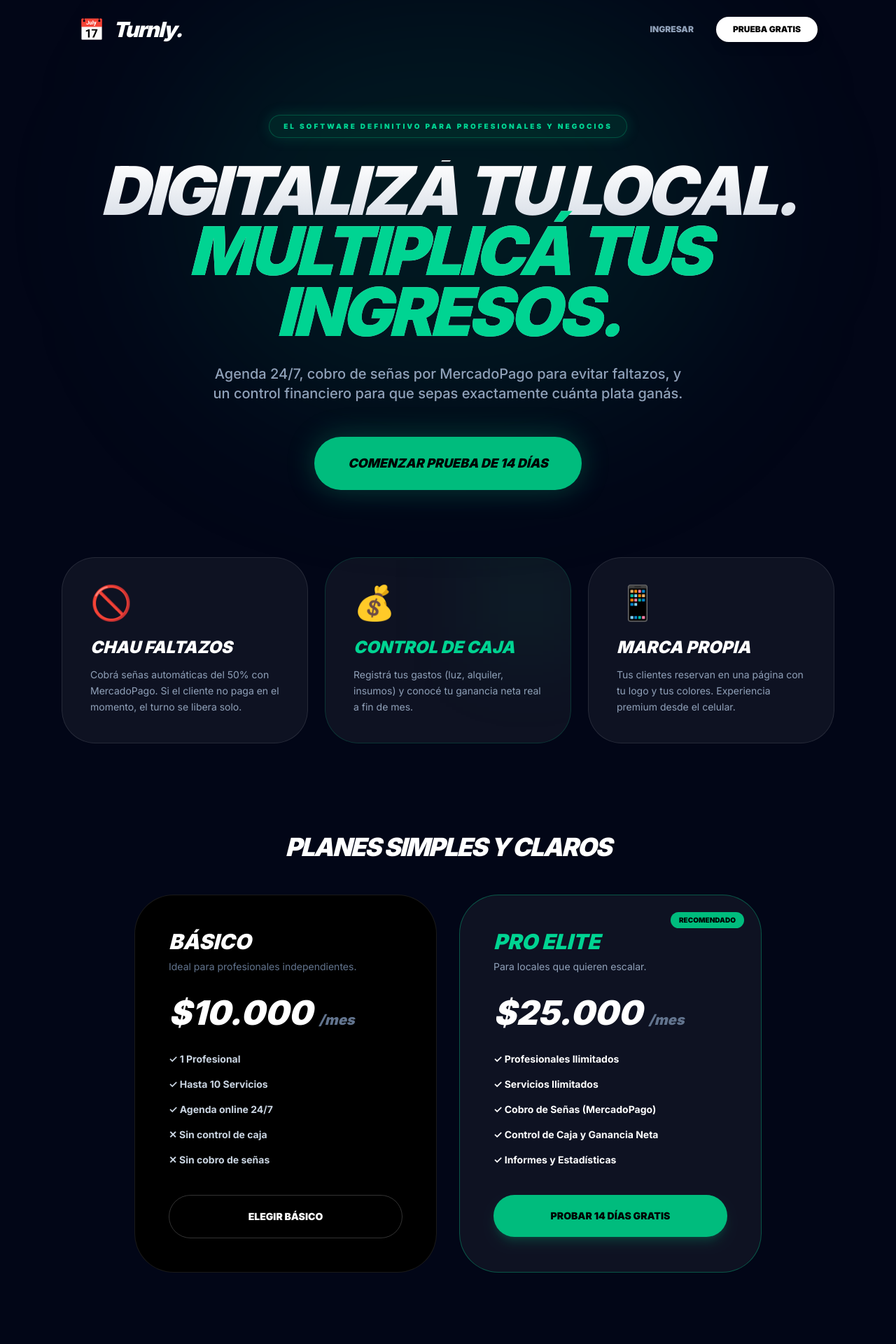
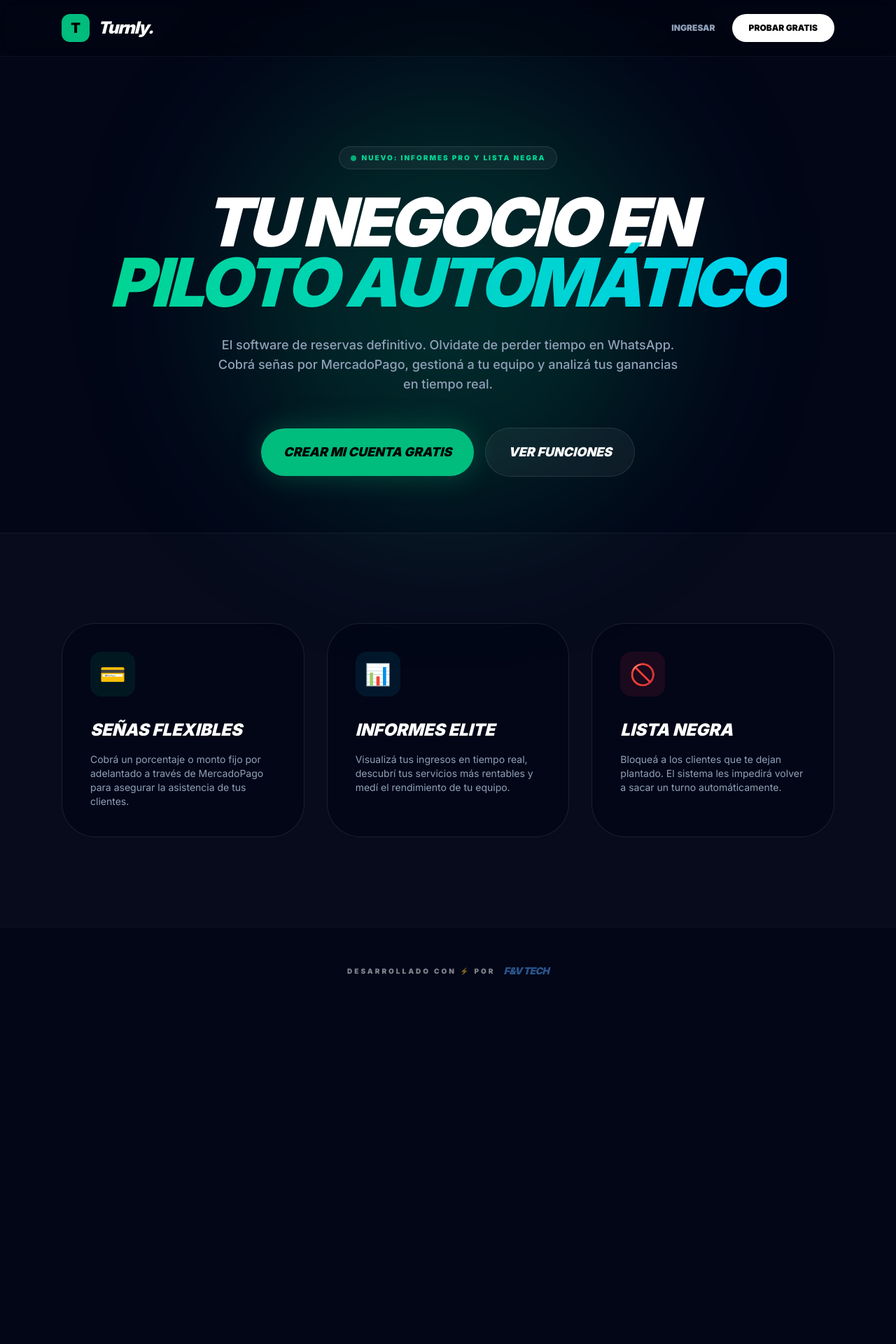
Before and after one commit to Vale-G/turnos-saas, a Next.js app: page / in a window 1280 px wide. Shown: the top 1920 px of the page at 70% size. After the commit the page ends 1445 px from the top, so only its background shows below. Built offline with nearby package versions, Linux system fonts and the light colour scheme; no server answers; the database is empty.

Commit message:
refactor: limpiar getnegocio para soportar roles de staff y actualizar landing page comercial con F&V TECH

```diff
--- a/app/page.tsx
+++ b/app/page.tsx
@@ -1,133 +1,83 @@
 'use client'
-import { useRouter } from 'next/navigation'
-import { useEffect, useState } from 'react'
-import { supabase } from '@/lib/supabase'
+import Link from 'next/link'
 
-export default function LandingComercial() {
-  const router = useRouter()
-  const [config, setConfig] = useState({ precio_basico: 10000, precio_pro: 25000, dias_trial: 14 })
-
-  useEffect(() => {
-    async function loadConfig() {
-      const { data } = await supabase.from('config').select('*')
-      if (data) {
-        const configMap: any = {}
-        data.forEach(r => configMap[r.clave] = Number(r.valor))
-        setConfig({
-          precio_basico: configMap.precio_basico || 10000,
-          precio_pro: configMap.precio_pro || 25000,
-          dias_trial: configMap.dias_trial || 14
-        })
-      }
-    }
-    loadConfig()
-  }, [])
-
+export default function LandingPage() {
   return (
-    <div className="min-h-screen bg-[#020617] text-white selection:bg-emerald-500/30 overflow-hidden font-sans">
-      <div className="absolute top-0 left-1/2 -translate-x-1/2 w-[800px] h-[600px] bg-emerald-500/10 blur-[120px] rounded-full pointer-events-none" />
-
-      {/* NAV RESTAURADA: Vuelve el almanaque y el Turnly gigante */}
-      <nav className="relative z-10 flex items-center justify-between p-6 md:px-12 max-w-6xl mx-auto">
-        <div className="flex items-center gap-3">
-          <span className="text-2xl md:text-3xl">📅</span>
-          <span className="font-black italic text-2xl md:text-3xl tracking-tighter">Turnly.</span>
-        </div>
-        <div className="flex gap-4">
-          <button onClick={() => router.push('/login')} className="text-xs font-black uppercase text-slate-400 hover:text-white transition-colors px-4 py-2">Ingresar</button>
-          <button onClick={() => router.push('/registro-negocio')} className="text-xs font-black uppercase bg-white text-black px-6 py-2.5 rounded-full hover:bg-emerald-400 transition-all shadow-lg active:scale-95 hidden md:block">Prueba Gratis</button>
+    <div className="min-h-screen bg-[#020617] text-white font-sans selection:bg-emerald-500/30">
+      {/* Navegación */}
+      <nav className="border-b border-white/5 bg-black/20 backdrop-blur-md sticky top-0 z-50">
+        <div className="max-w-6xl mx-auto px-6 h-20 flex items-center justify-between">
+          <div className="flex items-center gap-3">
+            <div className="w-10 h-10 bg-emerald-500 rounded-xl flex items-center justify-center font-black text-black text-xl">T</div>
+            <span className="font-black italic text-2xl tracking-tighter">Turnly.</span>
+          </div>
+          <div className="flex items-center gap-6">
+            <Link href="/login" className="text-xs font-black uppercase text-slate-400 hover:text-white transition-colors">Ingresar</Link>
+            <Link href="/login" className="bg-white text-black px-6 py-3 rounded-full text-xs font-black uppercase hover:scale-105 transition-transform">Probar Gratis</Link>
+          </div>
         </div>
       </nav>
 
-      <main className="relative z-10 max-w-6xl mx-auto px-6 pt-20 pb-32 text-center">
-        <div className="inline-block border border-emerald-500/30 bg-emerald-500/10 text-emerald-400 text-[10px] font-black uppercase tracking-[0.3em] px-5 py-2 rounded-full mb-8 shadow-[0_0_20px_rgba(16,185,129,0.2)]">
-          El Software Definitivo para Profesionales y Negocios
+      {/* Hero Section */}
+      <main className="max-w-6xl mx-auto px-6 pt-32 pb-20 text-center relative">
+        <div className="absolute top-1/2 left-1/2 -translate-x-1/2 -translate-y-1/2 w-[600px] h-[600px] bg-emerald-500/20 blur-[120px] rounded-full pointer-events-none" />
+
+        <div className="inline-flex items-center gap-2 bg-white/5 border border-white/10 rounded-full px-4 py-2 mb-8 relative z-10">
+          <span className="w-2 h-2 rounded-full bg-emerald-500 animate-pulse" />
+          <span className="text-[10px] font-black uppercase tracking-[0.2em] text-emerald-400">Nuevo: Informes PRO y Lista Negra</span>
         </div>
 
-        <h1 className="text-5xl md:text-8xl font-black uppercase italic tracking-tighter leading-[0.9] mb-8 text-transparent bg-clip-text bg-gradient-to-b from-white to-slate-400">
-          Digitalizá tu local. <br /> <span className="text-emerald-400">Multiplicá tus ingresos.</span>
+        <h1 className="text-6xl md:text-8xl font-black uppercase italic tracking-tighter leading-[0.9] mb-8 relative z-10">
+          Tu negocio en <br/>
+          <span className="text-transparent bg-clip-text bg-gradient-to-r from-emerald-400 to-cyan-400">Piloto Automático</span>
         </h1>
 
-        <p className="text-slate-400 max-w-2xl mx-auto text-lg md:text-xl font-medium mb-12">
-          Agenda 24/7, cobro de señas por MercadoPago para evitar faltazos, y un control financiero para que sepas exactamente cuánta plata ganás.
+        <p className="text-lg text-slate-400 max-w-2xl mx-auto mb-12 relative z-10 font-medium">
+          El software de reservas definitivo. Olvidate de perder tiempo en WhatsApp. Cobrá señas por MercadoPago, gestioná a tu equipo y analizá tus ganancias en tiempo real.
         </p>
 
-        <div className="flex flex-col sm:flex-row justify-center gap-4 mb-24">
-          <button onClick={() => router.push('/registro-negocio')} className="bg-emerald-500 text-black font-black uppercase italic text-lg px-12 py-6 rounded-[2.5rem] hover:bg-emerald-400 transition-all shadow-[0_0_40px_rgba(16,185,129,0.3)] hover:scale-105 active:scale-95">
-            Comenzar Prueba de {config.dias_trial} Días
-          </button>
-        </div>
-
-        <div className="grid grid-cols-1 md:grid-cols-3 gap-6 text-left mb-32">
-          <div className="bg-white/5 border border-white/10 p-10 rounded-[3rem] hover:border-white/20 transition-all hover:-translate-y-2">
-            <div className="text-5xl mb-6">🚫</div>
-            <h3 className="text-2xl font-black italic uppercase mb-3 text-white">Chau Faltazos</h3>
-            <p className="text-slate-400 text-sm leading-relaxed">Cobrá señas automáticas del 50% con MercadoPago. Si el cliente no paga en el momento, el turno se libera solo.</p>
-          </div>
-          <div className="bg-white/5 border border-emerald-500/20 p-10 rounded-[3rem] hover:border-emerald-500/40 transition-all hover:-translate-y-2 relative overflow-hidden">
-            <div className="absolute top-0 right-0 w-32 h-32 bg-emerald-500/10 blur-3xl" />
-            <div className="text-5xl mb-6">💰</div>
-            <h3 className="text-2xl font-black italic uppercase mb-3 text-emerald-400">Control de Caja</h3>
-            <p className="text-slate-400 text-sm leading-relaxed">Registrá tus gastos (luz, alquiler, insumos) y conocé tu ganancia neta real a fin de mes.</p>
-          </div>
-          <div className="bg-white/5 border border-white/10 p-10 rounded-[3rem] hover:border-white/20 transition-all hover:-translate-y-2">
-            <div className="text-5xl mb-6">📱</div>
-            <h3 className="text-2xl font-black italic uppercase mb-3 text-white">Marca Propia</h3>
-            <p className="text-slate-400 text-sm leading-relaxed">Tus clientes reservan en una página con tu logo y tus colores. Experiencia premium desde el celular.</p>
-          </div>
-        </div>
-
-        <div className="max-w-4xl mx-auto">
-          <h2 className="text-4xl font-black uppercase italic tracking-tighter mb-12">Planes Simples y Claros</h2>
-          <div className="grid grid-cols-1 md:grid-cols-2 gap-8 text-left">
-            <div className="bg-black border border-white/10 p-12 rounded-[3.5rem]">
-              <h3 className="text-3xl font-black italic uppercase mb-2">Básico</h3>
-              <p className="text-slate-500 text-sm mb-8">Ideal para profesionales independientes.</p>
-              <p className="text-5xl font-black italic mb-8">${config.precio_basico.toLocaleString('es-AR')} <span className="text-xl text-slate-500">/mes</span></p>
-              <ul className="space-y-4 mb-10 text-sm font-bold text-slate-300">
-                <li>✓ 1 Profesional</li>
-                <li>✓ Hasta 10 Servicios</li>
-                <li>✓ Agenda online 24/7</li>
-                <li>✕ Sin control de caja</li>
-                <li>✕ Sin cobro de señas</li>
-              </ul>
-              <button onClick={() => router.push('/registro-negocio')} className="w-full py-5 rounded-full border border-white/20 font-black uppercase text-sm hover:bg-white hover:text-black transition-colors">Elegir Básico</button>
-            </div>
-
-            <div className="bg-white/5 border border-emerald-500/40 p-12 rounded-[3.5rem] relative overflow-hidden">
-              <div className="absolute top-6 right-6 bg-emerald-500 text-black text-[10px] font-black uppercase px-3 py-1 rounded-full">Recomendado</div>
-              <h3 className="text-3xl font-black italic uppercase mb-2 text-emerald-400">PRO Elite</h3>
-              <p className="text-slate-400 text-sm mb-8">Para locales que quieren escalar.</p>
-              <p className="text-5xl font-black italic mb-8 text-white">${config.precio_pro.toLocaleString('es-AR')} <span className="text-xl text-slate-500">/mes</span></p>
-              <ul className="space-y-4 mb-10 text-sm font-bold text-white">
-                <li>✓ Profesionales Ilimitados</li>
-                <li>✓ Servicios Ilimitados</li>
-                <li>✓ Cobro de Señas (MercadoPago)</li>
-                <li>✓ Control de Caja y Ganancia Neta</li>
-                <li>✓ Informes y Estadísticas</li>
-              </ul>
-              <button onClick={() => router.push('/registro-negocio')} className="w-full py-5 rounded-full bg-emerald-500 text-black font-black uppercase text-sm hover:bg-emerald-400 transition-colors shadow-lg shadow-emerald-500/20">Probar {config.dias_trial} Días Gratis</button>
-            </div>
-          </div>
+        <div className="flex flex-col sm:flex-row items-center justify-center gap-4 relative z-10">
+          <Link href="/login" className="w-full sm:w-auto bg-emerald-500 text-black px-8 py-5 rounded-full font-black uppercase italic text-lg hover:scale-105 transition-transform shadow-[0_0_40px_rgba(16,185,129,0.3)]">
+            Crear mi cuenta gratis
+          </Link>
+          <Link href="#features" className="w-full sm:w-auto bg-white/5 border border-white/10 px-8 py-5 rounded-full font-black uppercase italic text-lg hover:bg-white/10 transition-colors">
+            Ver Funciones
+          </Link>
         </div>
       </main>
 
-      {/* FOOTER: F&V Tech como Sello de Calidad Estratégico */}
-      <footer className="border-t border-white/5 py-16 text-center bg-[#020617] relative z-10">
-        <div className="flex flex-col items-center justify-center gap-6">
-          <div className="flex items-center gap-2 opacity-50">
-            <span className="text-xl">📅</span>
-            <span className="font-black italic text-xl tracking-tighter">Turnly.</span>
+      {/* Features Destacadas */}
+      <section id="features" className="border-t border-white/5 bg-white/[0.02] py-32">
+        <div className="max-w-6xl mx-auto px-6">
+          <div className="grid grid-cols-1 md:grid-cols-3 gap-8">
+
+            <div className="bg-[#020617] border border-white/10 p-10 rounded-[3rem] hover:border-emerald-500/50 transition-colors group">
+              <div className="w-16 h-16 bg-emerald-500/10 rounded-2xl flex items-center justify-center text-3xl mb-8 group-hover:scale-110 transition-transform">💳</div>
+              <h3 className="text-2xl font-black uppercase italic mb-4">Señas Flexibles</h3>
+              <p className="text-slate-400 text-sm">Cobrá un porcentaje o monto fijo por adelantado a través de MercadoPago para asegurar la asistencia de tus clientes.</p>
+            </div>
+
+            <div className="bg-[#020617] border border-white/10 p-10 rounded-[3rem] hover:border-cyan-500/50 transition-colors group">
+              <div className="w-16 h-16 bg-cyan-500/10 rounded-2xl flex items-center justify-center text-3xl mb-8 group-hover:scale-110 transition-transform">📊</div>
+              <h3 className="text-2xl font-black uppercase italic mb-4">Informes Elite</h3>
+              <p className="text-slate-400 text-sm">Visualizá tus ingresos en tiempo real, descubrí tus servicios más rentables y medí el rendimiento de tu equipo.</p>
+            </div>
+
+            <div className="bg-[#020617] border border-white/10 p-10 rounded-[3rem] hover:border-rose-500/50 transition-colors group">
+              <div className="w-16 h-16 bg-rose-500/10 rounded-2xl flex items-center justify-center text-3xl mb-8 group-hover:scale-110 transition-transform">🚫</div>
+              <h3 className="text-2xl font-black uppercase italic mb-4">Lista Negra</h3>
+              <p className="text-slate-400 text-sm">Bloqueá a los clientes que te dejan plantado. El sistema les impedirá volver a sacar un turno automáticamente.</p>
+            </div>
+
           </div>
-          <p className="text-[10px] font-black uppercase tracking-[0.4em] text-slate-500 max-w-xs">
-            Un producto desarrollado con excelencia por <br /> <span className="text-white">F&V Tech</span>
-          </p>
-          <div className="flex gap-6 mt-4">
-            <a href="#" className="text-slate-600 hover:text-white font-black text-[10px] uppercase tracking-widest transition-colors">Instagram</a>
-            <a href="#" className="text-slate-600 hover:text-white font-black text-[10px] uppercase tracking-widest transition-colors">Soporte</a>
-            <a href="/terminos" className="text-slate-600 hover:text-white font-black text-[10px] uppercase tracking-widest transition-colors">Términos</a>
-            <a href="/privacidad" className="text-slate-600 hover:text-white font-black text-[10px] uppercase tracking-widest transition-colors">Privacidad</a>
-          </div>
+        </div>
+      </section>
+
+      {/* Footer Agencia */}
+      <footer className="border-t border-white/5 py-12 text-center">
+        <div className="inline-flex items-center gap-3 opacity-50 hover:opacity-100 transition-opacity">
+          <span className="text-[10px] font-black uppercase tracking-[0.3em]">Desarrollado con ⚡ por</span>
+          <span className="text-sm font-black italic text-blue-400 tracking-tighter">F&V TECH</span>
         </div>
       </footer>
     </div>
```
Also changed, not shown: lib/getnegocio.ts (+25 -39 lines).
